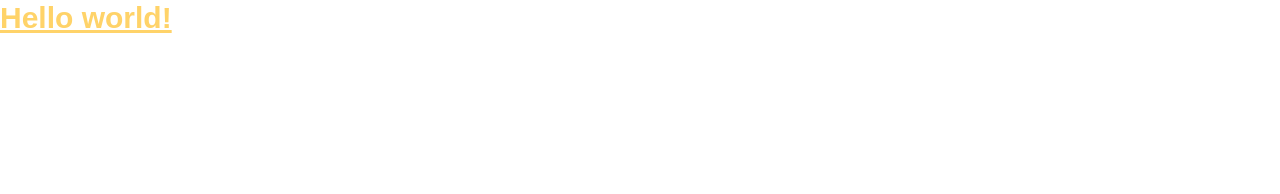
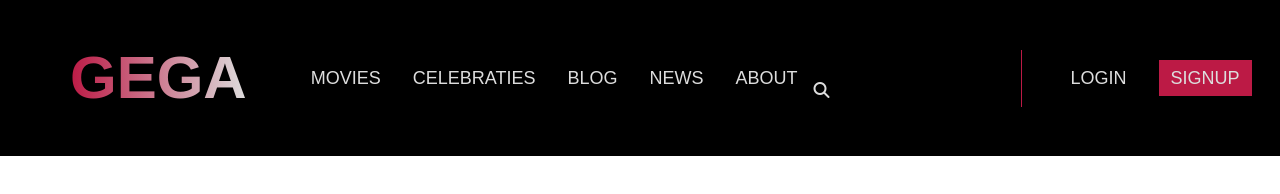
Before and after one commit to veyselguven/tailwind_work, a website: page public/index.html in a window 1280 px wide. Drawn offline with Linux system fonts and the light colour scheme; a web font is replaced by a local one.

Commit message:
done nav container

```diff
--- a/public/index.html
+++ b/public/index.html
@@ -10,13 +10,76 @@
       href="https://fonts.googleapis.com/css2?family=Gemunu+Libre:wght@200..800&family=Open+Sans:ital,wght@0,300..800;1,300..800&display=swap"
       rel="stylesheet"
     />
+    <!-- font-awesome -->
+    <link
+      rel="stylesheet"
+      href="https://cdnjs.cloudflare.com/ajax/libs/font-awesome/6.5.1/css/all.min.css"
+      integrity="sha512-DTOQO9RWCH3ppGqcWaEA1BIZOC6xxalwEsw9c2QQeAIftl+Vegovlnee1c9QX4TctnWMn13TZye+giMm8e2LwA=="
+      crossorigin="anonymous"
+      referrerpolicy="no-referrer"
+    />
     <link href="./css/styles.css" rel="stylesheet" />
   </head>
   <body>
-    <div class="container">
-      <h1 class="text-3xl font-bold underline font-genumu text-gega-melon">
-        Hello world!
-      </h1>
-    </div>
+    <!-- Header Section -->
+    <header class="bg-black py-12 text-gega-grey font-genumu uppercase">
+      <!-- Header Container -->
+      <div class="container flex items-center justify-between space-x-16">
+        <!-- logo -->
+        <a
+          href="#"
+          class="text-6xl font-bold text-transparent bg-gradient-to-r bg-clip-text from-gega-red to-gega-grey"
+          >Gega</a
+        >
+        <!-- Navigation -->
+        <nav class="flex justify-between flex-1">
+          <!-- Menu -->
+          <div class="flex items-center text-lg space-x-8">
+            <a href="#" class="hover:text-gega-melon transition duration-500"
+              >Movies</a
+            >
+            <a href="#" class="hover:text-gega-melon transition duration-500"
+              >Celebraties</a
+            >
+            <a href="#" class="hover:text-gega-melon transition duration-500"
+              >Blog</a
+            >
+            <a href="#" class="hover:text-gega-melon transition duration-500"
+              >News</a
+            >
+            <a href="#" class="hover:text-gega-melon transition duration-500"
+              >About</a
+            >
+          </div>
+          <!-- Loging area -->
+          <div class="flex items-center space-x-8">
+            <!-- Search area -->
+            <form>
+              <div class="group border-r px-4 mx-4 py-1 border-gega-red">
+                <input
+                  type="text"
+                  class="opacity-0 group-hover:opacity-100 bg-transparent border-b border-gega-red focus:outline-none w-44 transition duration-500"
+                />
+                <button class="-ml-4 group-hover:ml-0 transition duration-500">
+                  <i
+                    class="fas fa-search group-hover:text-gega-red transition duration-500"
+                  ></i>
+                </button>
+              </div>
+            </form>
+            <!-- Signup area -->
+            <div class="flex items-center space-x-8 text-lg">
+              <a href="#"> Login</a>
+              <a
+                href="#"
+                class="bg-gega-red px-3 py-1 hover:bg-rose-600 hover:text-gega-grey cursor-pointer transition duration-500"
+              >
+                Signup</a
+              >
+            </div>
+          </div>
+        </nav>
+      </div>
+    </header>
   </body>
 </html>
--- a/tailwind.config.js
+++ b/tailwind.config.js
@@ -4,6 +4,11 @@ module.exports = {
   theme: {
     container: {
       center: true,
+      screens: {
+        lg: "1140px",
+        xl: "1140px",
+        "2xl": "1140px",
+      },
     },
     extend: {
       fontFamily: {
```
Also changed, not shown: public/css/styles.css.
